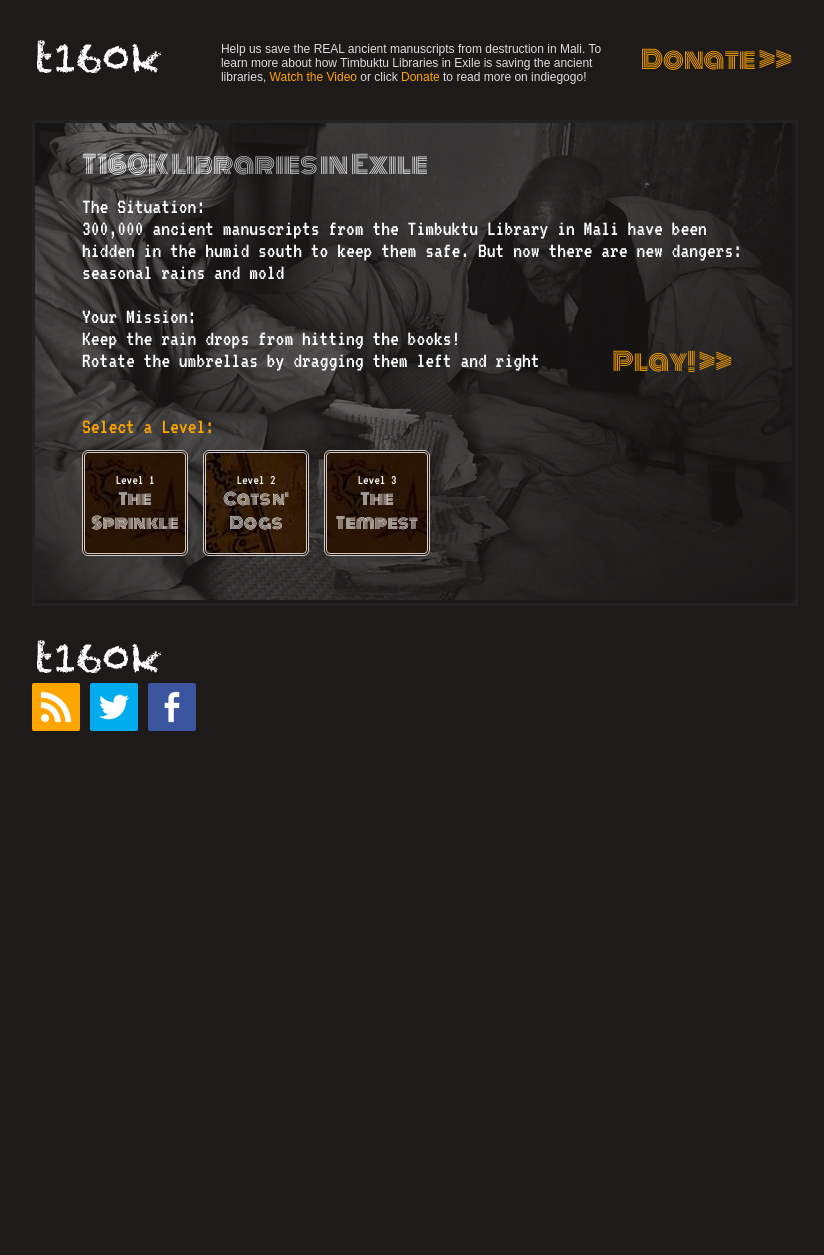
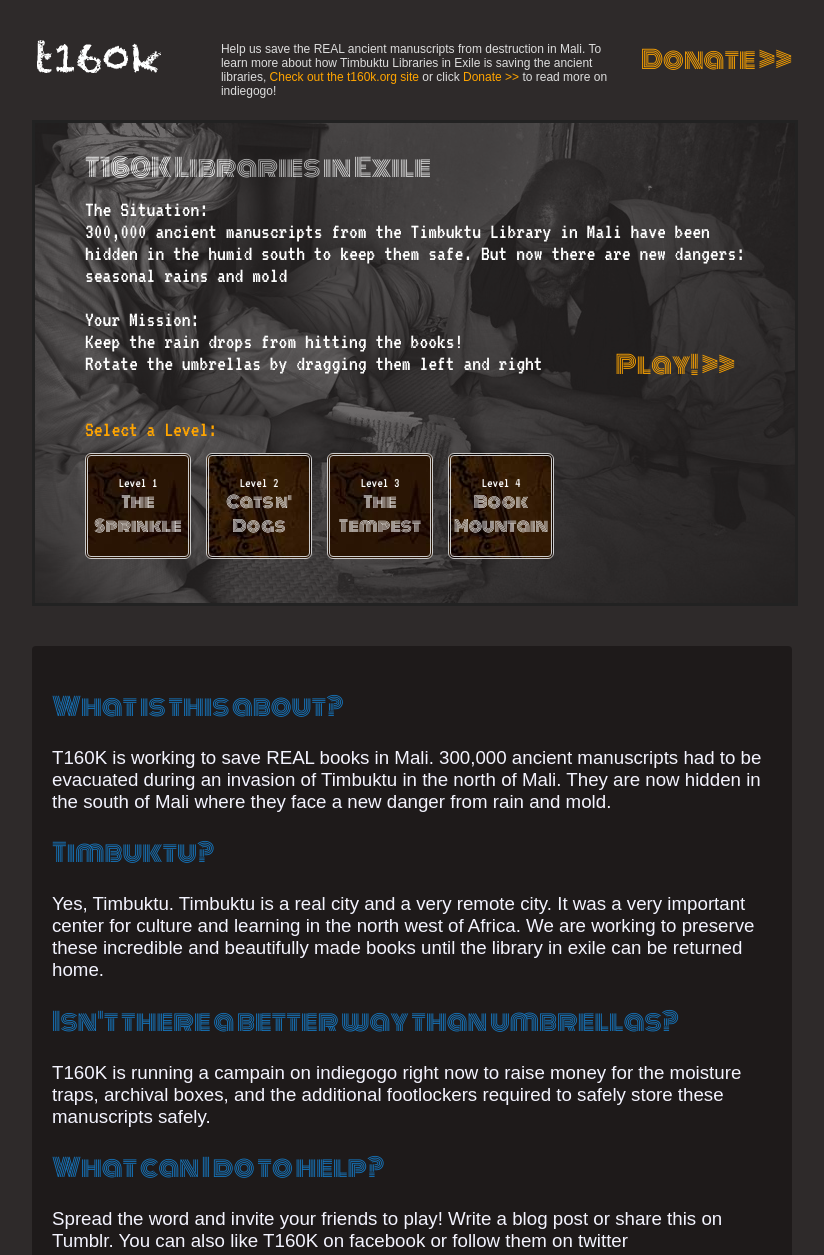
Before and after one commit to tomgruner/T160K_Game, a plain HTML site: page index.html in a window 1280 px wide. Shown: the top 1255 px of the page, without its empty margins (228-1052 px from the left). Before the commit the page ends 800 px from the top, so only its background shows below. Drawn offline with Linux system fonts and the light colour scheme.

Commit message:
added in info box and another level

```diff
--- a/css/game.css
+++ b/css/game.css
@@ -1,5 +1,5 @@
 body {
-  background-color:#1e1a1a;
+  background-color:#2e2a2a;
   margin:0px;
   padding:0px;
   font-family:arial,sans-serif;
@@ -13,6 +13,19 @@ img {
 a {
   color:orange;
   text-decoration: none;
+}
+
+
+h2 {
+  font-size:25px;
+  font-family: 'Monoton',  sans-serif;
+  font-weight:normal;
+  color:#1676be;
+}
+
+h3 {
+  font-weight:normal;
+  color:#f4f4ff;
 }
 
 #container {
@@ -45,14 +58,15 @@ height:80px;
 	position: absolute;
 	top:0px;
 	z-index:5;
-	border:3px solid #222;
-  border-radius:2;
+
 }
 
 #game-holder {
 	position: relative;
-	width:760;
+	width:760px;
   height:480px;
+  border:3px solid #222;
+  border-radius:2;
 }
 
 #bg-image {
@@ -118,8 +132,6 @@ height:80px;
   font-family: 'Monoton',  sans-serif;
 }
 
-
-
 #levels {
 	position: absolute;
 	top:330px;
@@ -146,7 +158,7 @@ height:80px;
 #level-1, #level-3 {
 	background-image: url(../images/bg_1.jpg);
 }
-#level-2 {
+#level-2, #level-4 {
 	background-image: url(../images/bg_2.jpg);
 	background-position: top right;
 }
@@ -249,4 +261,19 @@ height:80px;
 
 #content {
   margin-top:40px;
+  border-radius: 4px;
+  background-color: #1e1a1a;
+  padding:20px;
 }
+
+
+#copyright {
+  font-size:11px;
+  color: #3e3a3a;
+  margin:40px 0px 0px 0px;
+  padding:2px;
+}
+
+#copyright a {
+  color: #3e3a3a;
+}
--- a/index.html
+++ b/index.html
@@ -25,7 +25,7 @@
 		<div id="header" class="no-select">
 
 			<a id="header-donate" href="https://www.indiegogo.com/projects/timbuktu-libraries-in-exile" target="_blank">Donate &gt;&gt;</a>
-			<p id="lead-in"> Help us save the REAL ancient manuscripts from destruction in Mali. To learn more about how Timbuktu Libraries in Exile is saving the ancient libraries, <a href="http://vimeo.com/66536175">Watch the Video</a> or click <a href="https://www.indiegogo.com/projects/timbuktu-libraries-in-exile">Donate</a> to read more on indiegogo!</p>
+			<p id="lead-in"> Help us save the REAL ancient manuscripts from destruction in Mali. To learn more about how Timbuktu Libraries in Exile is saving the ancient libraries, <a href="http://t160k.org">Check out the t160k.org site</a> or click <a href="https://www.indiegogo.com/projects/timbuktu-libraries-in-exile">Donate &gt;&gt;</a> to read more on indiegogo!</p>
 			<a href="http://t160k.org/" target="_blank">
 			<img src="images/logo.png" />
 			</a>
@@ -80,14 +80,29 @@
 		</div>
 
 		<div id="content">
-			<a href="http://t160k.org/" target="_blank">
-				<img src="images/logo.png" />
-			</a><br>
-			<a class="social-button icon-rss" href="http://t160k.org/feed/" target="_blank"><img src="images/rss.png" alt="twitter"/></a>
+			<h2>What is this about?</h2>
+			<h3>T160K is working to save REAL books in Mali. 300,000 ancient manuscripts had to be evacuated during an invasion of Timbuktu in the north of Mali. They are now hidden in the south of Mali where they face a new danger from rain and mold.</h3>
+			<h2>Timbuktu?</h2>
+			<h3>Yes, Timbuktu. Timbuktu is a real city and a very remote city. It was a very important center for culture and learning in the north west of Africa. We are working to preserve these incredible and beautifully made books until the library in exile can be returned home.</h3>
+			<h2>Isn't there a better way than umbrellas?</h2>
+			<h3>T160K is running a campain on indiegogo right now to raise money for the moisture traps, archival boxes, and the additional footlockers required to safely store these manuscripts safely. </h3>
+			<h2>What can I do to help?</h2>
+			<h3>Spread the word and invite your friends to play! Write a blog post or share this on Tumblr. You can also like T160K on facebook or follow them on twitter</h3>
+			<img style="float:left;margin-top:20px" src="images/logo.png" />
+			<a class="social-button icon-fb" href="https://www.facebook.com/T160k" class="facebook" target="_blank"><img src="images/facebook.png" alt="Facebook"/></a>
 			<a class="social-button icon-tw" href="https://twitter.com/t160k" class="twitter" target="_blank"><img src="images/twitter.png" alt="twitter"/></a>
-			<a class="social-button icon-fb" href="https://www.facebook.com/T160k" class="facebook" target="_blank"><img src="images/facebook.png" alt="Facebook"/></a>
 			<div style="clear:both;"></div>
+
+			<h2>But doesn't it take more than likes and tweets to save books?</h2>
+			<h3>Yes, If you have the ability, please read more about the campain on indiegogo and donate!</h3>
+
+			<a id="header-donate" href="https://www.indiegogo.com/projects/timbuktu-libraries-in-exile" target="_blank">Donate &gt;&gt;</a>
+
+			<div style="clear:both;"></div>
+
 		</div>
+
+		<p id="copyright">T160K Libraries in Exile Game was created and donated by <a href="http://orangutaninteractive.com/">Orangutan Interactive LLC</a> &copy;<a href="http://t160k.org">T160K</a> </p>
 
 	</div>
 </body>
--- a/js/game.js
+++ b/js/game.js
@@ -224,7 +224,9 @@ $(function() {
 
 	function addImageToPaper(image_resource_key, x, y, scale, rotation) {
 		var image = image_resources[image_resource_key]['image'];
-		return paper.image(image.src, x, y, image.width * scale, image.height * scale);
+		var p_image = paper.image(image.src, x, y, image.width * scale, image.height * scale);
+		p_image.rotate(rotation);
+		return p_image;
 	}
 
 
--- a/js/levels.js
+++ b/js/levels.js
@@ -28,8 +28,8 @@ var levels = [
 			  ['book_1', 220, 390,  .4, 0],
 			  ['book_2', 200, 400,  .5, -5]],
      /* x, y, scale, rotation  where x,y represent the base point of the umprella pole*/
-	 umbrellas : [[460,420,.25,15, '#564B43'],
-	 			  [260,410,.3,15, '#731000']],
+	 umbrellas : [[500,387,.25,15, '#1676be'],
+	 			  [240,384,.3,15, '#731000']],
 	 /* List of angles the rain will transition through */
 	 rainAngles : [0,30,0,-30, -40, -10, 20],
 	 /* smaller numbers = faster */
@@ -41,16 +41,48 @@ var levels = [
 	 time: 30,
 	 bg : 'bg_2',
 	/* image_resource_key, x, y, scale, rotation */
-	 books : [['book_3', 423, 360,  .6, 5],
-	 		  ['book_1', 420, 390,  .75, 0]],
+	 books : [['book_3', 323, 360,  .6, 5],
+	 		  ['book_1', 320, 390,  .75, 0]],
      /* x, y, scale, rotation  where x,y represent the base point of the umprella pole*/
-	 umbrellas : [[460,380,.28,30, '#564B43'],
-	 			  [540,400,.19,-15, '#564B43']],
+	 umbrellas : [[360,380,.28,-30, '#718c44'],
+	 			  [440,400,.19,-15, '#e1caab']],
 	 /* List of angles the rain will transition through */
-	 rainAngles : [-10,40,10,-40],
+	 rainAngles : [-40, -45, 40, 45,0],
 	 /* smaller numbers = faster */
 	 rainSpeed : 1600,
 	 rainIntensity : 8,
 	 rainSize: 5
+	},
+	{title: "Book Mountain",
+	 time: 30,
+	 bg : 'bg_2',
+	/* image_resource_key, x, y, scale, rotation */
+	 books : [['book_3', 223, 360,  .5, 76],
+			  ['book_3', 260, 374,  .4, 70],
+	 		  ['book_2', 295, 355,  .4, -90],
+	 		  ['book_1', 290, 338,  .75, 85],
+	 		  ['book_3', 400, 400,  .5, -5],
+	 		  ['book_2', 400, 360,  .4, -2],
+	 		  ['book_1', 390, 340,  .5, -3],
+	 		  ['book_2', 392, 310,  .3, 178],
+	 		  ['book_1', 392, 298,  .3, 177],
+	 		  ['book_2', 155, 380,  .4, 180],
+	 		  ['book_3', 170, 360,  .4, 180],
+	 		  ['book_1', 190, 348,  .3, 180],
+	 		  ['book_1', 450, 360,  .6, -105],
+	 		  ['book_1', 280, 312,  .36, -24],
+	 		  ['book_2', 277, 274,  .3, -27],
+	 		  ],
+     /* x, y, scale, rotation  where x,y represent the base point of the umprella pole*/
+	 umbrellas : [[360,270,.25,-30, '#1676be'],
+	 			  [170,370,.25,-30, '#1676be'],
+	 			  [470,370,.25,-30, '#1676be'],
+	 			  ],
+	 /* List of angles the rain will transition through */
+	 rainAngles : [-30, -35, 50, 35,0],
+	 /* smaller numbers = faster */
+	 rainSpeed : 1800,
+	 rainIntensity : 5,
+	 rainSize: 5
 	}
 ];
--- a/js/rain.js
+++ b/js/rain.js
@@ -41,8 +41,8 @@
 
       var scale = self.config.size / 10;
 
-      var drop = self.canvas.image('images/drop_1.png', startPoint, -30, 18*scale,30*scale);
-
+      var drop = self.canvas.image('images/drop_1.png', startPoint + (offset / 2), -30, 18*scale,30*scale);
+      drop.toBack();
       drop
         .rotate(self.angle)
         .animate({transform: 'r' + self.angle + 't0' + ',' + (self.canvas.height + Math.abs(offset /2))}, speed, function() { delete self.drops[drop.id]; drop.remove();  });
```
Also changed, not shown: images/drop_1.png.
